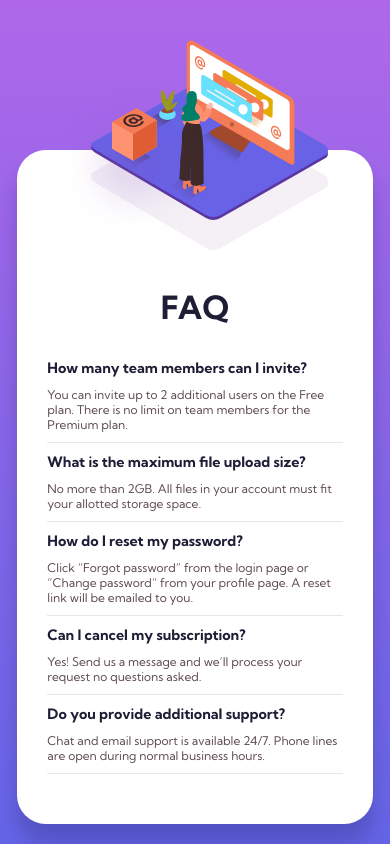
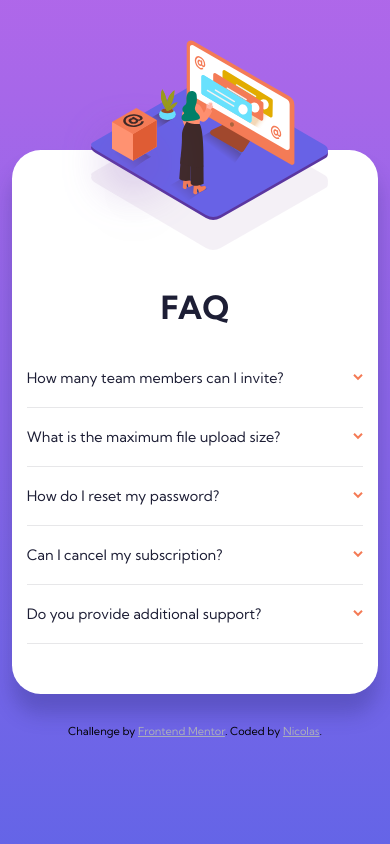
Before and after one commit to Nicolascrd/faq-accordeon, a plain HTML site: page index.html in a window 390 px wide. Drawn offline with Linux system fonts and the light colour scheme.

```diff
--- a/index.html
+++ b/index.html
@@ -25,6 +25,7 @@
   <div class="element">
     <div class="question">
   How many team members can I invite?
+<img class="arrow" src="images/icon-arrow-down.svg">
   </div>
   <div class="answer">
   You can invite up to 2 additional users on the Free plan. There is no limit on
@@ -35,6 +36,7 @@
   <div class="element">
     <div class="question">
   What is the maximum file upload size?
+  <img class="arrow" src="images/icon-arrow-down.svg">
   </div>
   <div class="answer">
   No more than 2GB. All files in your account must fit your allotted storage space.
@@ -43,6 +45,7 @@
   <div class="element">
   <div class="question">
   How do I reset my password?
+  <img class="arrow" src="images/icon-arrow-down.svg">
   </div>
   <div class="answer">
   Click “Forgot password” from the login page or “Change password” from your profile page.
@@ -52,6 +55,7 @@
 <div class="element">
   <div class="question">
   Can I cancel my subscription?
+  <img class="arrow" src="images/icon-arrow-down.svg">
   </div>
   <div class="answer">
   Yes! Send us a message and we’ll process your request no questions asked.
@@ -60,6 +64,7 @@
 <div class="element">
   <div class="question">
   Do you provide additional support?
+  <img class="arrow" src="images/icon-arrow-down.svg">
   </div>
   <div class="answer">
   Chat and email support is available 24/7. Phone lines are open during normal business hours.
@@ -76,8 +81,13 @@
 -->
 </body>
 <footer>
+  <div class="attribution">
+    Challenge by <a href="https://www.frontendmentor.io?ref=challenge" target="_blank">Frontend Mentor</a>.
+    Coded by <a href="https://www.linkedin.com/in/nicolas-couraud/">Nicolas</a>.
+  </div>
 <script>
   reportWindowSize();
+
   window.addEventListener('resize', reportWindowSize);
   function reportWindowSize(){
   if (window.innerWidth < 640){
@@ -99,6 +109,30 @@
     document.getElementById("desktopOut").style.display="block";
     document.getElementById("desktopIn").style.display="block";
   }
+
+
+
+
+
+  document.querySelector(".faq").addEventListener('click', function(event){
+    //clic sur question
+    var targeted = event.target;
+    if(targeted.className == "arrow" || targeted.className.indexOf("arrow") >= 0){
+      //clic sur la flèche
+      targeted = targeted.parentNode;
+    }
+    if(targeted.className == "question" || targeted.className.indexOf("question") >= 0){
+      targeted.classList.toggle('selected');
+      targeted.childNodes[1].classList.toggle('selected');
+      if (targeted.parentNode.childNodes[3].style.display != 'block'){
+        targeted.parentNode.childNodes[3].style.display = 'block';
+      } else {
+        targeted.parentNode.childNodes[3].style.display = 'none';
+      }
+    }
+  })
+
+
   </script>
   </footer>
 </html>
--- a/style.css
+++ b/style.css
@@ -34,17 +34,19 @@ body{
     background-repeat: no-repeat;
     background-attachment: fixed;
     display: flex;
+    flex-direction: column;
     align-items: center;
 }
 
 #whiteBox{
     background: white;
-    max-width: 1200px;
+    width: 75%;
     margin: auto;
     border-radius: 1.8em;
     display: flex;
     align-items: center;
     box-shadow: 0 20px 20px 0 var(--box-shadow);
+
 }
 
 #desktopOut{
@@ -70,8 +72,10 @@ body{
     height: auto;
 }
 .faq{
-    margin: 50px 140px 50px 100px;
+    margin: 50px 140px 50px 140px;
     color: var(--dark-desaturated-blue);
+    width: 100%;
+    max-width: 800px;
 }
 
 
@@ -81,17 +85,39 @@ body{
 }
 .question{
     font-size:120%;
-    font-weight: 700;
-    padding-bottom: 10px;
-    padding-top:10px;
+    padding-bottom: 20px;
+    padding-top:20px;
+    display: flex;
+    flex-wrap: nowrap;
+    justify-content:space-between;
+    align-items: center;
 }
+.question:hover{
+    font-weight:700;
+}
+.selected{
+    font-weight:700;
+}
+.arrow.selected{
+    transform: rotate(180deg);
+    padding-left:0;
+    padding-right: 20px;
+
+}
+.arrow{
+    width:10px;
+    height:7px;
+    padding-left: 20px;
+}
+
 .answer{
     color: var(--very-dark-grayish-blue);
     padding-bottom:10px;
+    display:none;
 }
 
-.attribution { font-size: 11px; text-align: center; }
-.attribution a { color: hsl(228, 45%, 44%); }
+.attribution { font-size: 11px; text-align: center; padding-top: 30px;}
+.attribution a { color: hsl(228, 10%, 70%); }
 
 @media(max-width: 1000px){
     .faq{
@@ -103,7 +129,7 @@ body{
 @media(max-width: 640px){
     #whiteBox{
         flex-direction: column;
-        max-width: 95%;
+        width: 90%;
     }
     h1{
         text-align: center;
@@ -115,4 +141,7 @@ body{
         filter: drop-shadow(0 30px 0 var(--img-shadow));
 
     }
+    #whiteBox{
+        padding: 0 15px 0 15px;
+    }
 }
```
